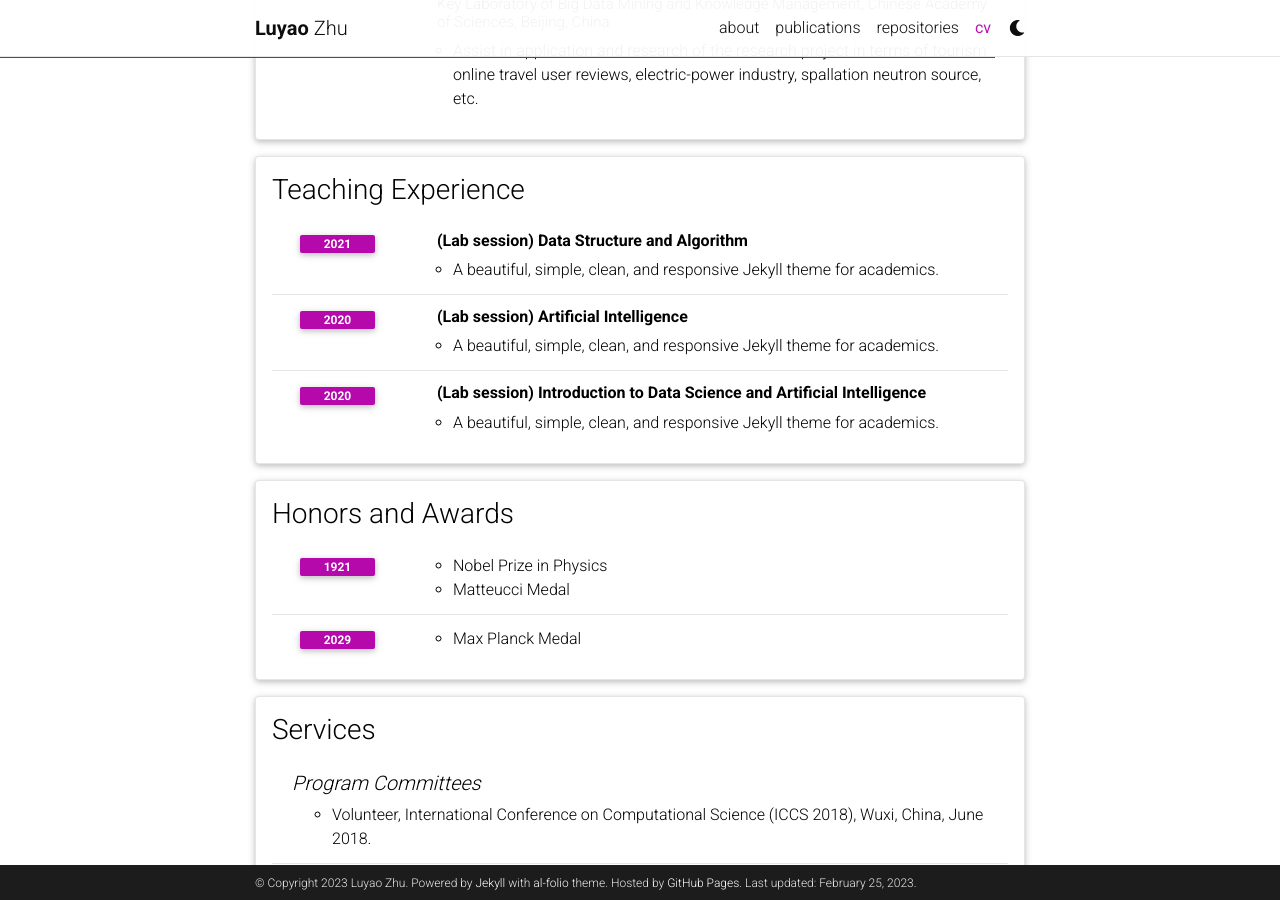
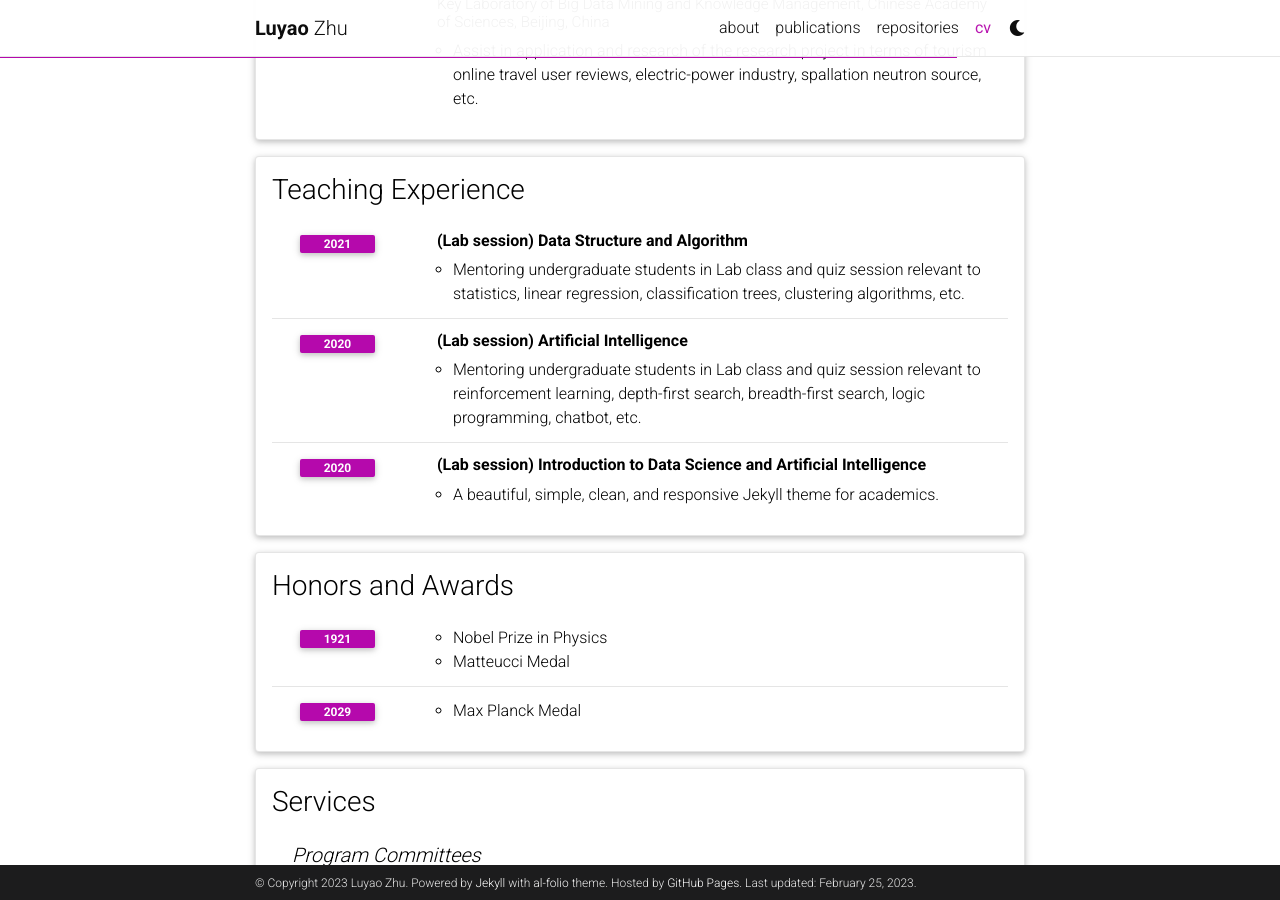
Before and after one commit to Maxwe11y/Cyn7hia.github.io, a Jekyll site: the page built from _pages/cv.md, in a window 1280 px wide and 900 px high, scrolled down 1429 px. Built offline with Jekyll 4.4.1, drawn with Linux system fonts in a browser that asks for light colours; comment, search, counter and statistics services are not loaded; a style sheet for code colours, icons or effects is not loaded.

Commit message:
Update cv.yml

```diff
--- a/_data/cv.yml
+++ b/_data/cv.yml
@@ -63,11 +63,11 @@
   contents:
     - title: (Lab session) Data Structure and Algorithm
       year: 2021
-      description: A beautiful, simple, clean, and responsive Jekyll theme for academics.
+      description: Mentoring undergraduate students in Lab class and quiz session relevant to statistics, linear regression, classification trees, clustering algorithms, etc.
 
     - title: (Lab session) Artificial Intelligence
       year: 2020
-      description: A beautiful, simple, clean, and responsive Jekyll theme for academics.
+      description: Mentoring undergraduate students in Lab class and quiz session relevant to reinforcement learning, depth-first search, breadth-first search, logic programming, chatbot, etc.
 
     - title: (Lab session) Introduction to Data Science and Artificial Intelligence
       year: 2020
```
